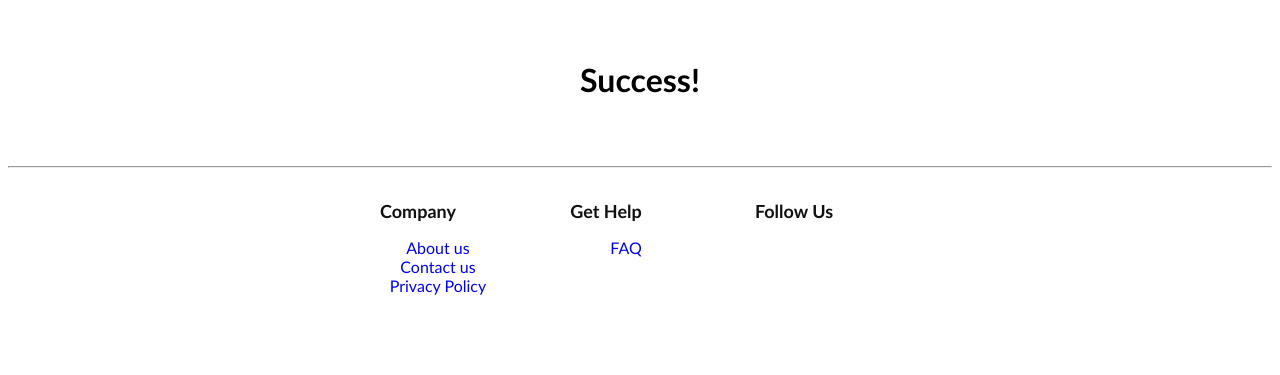
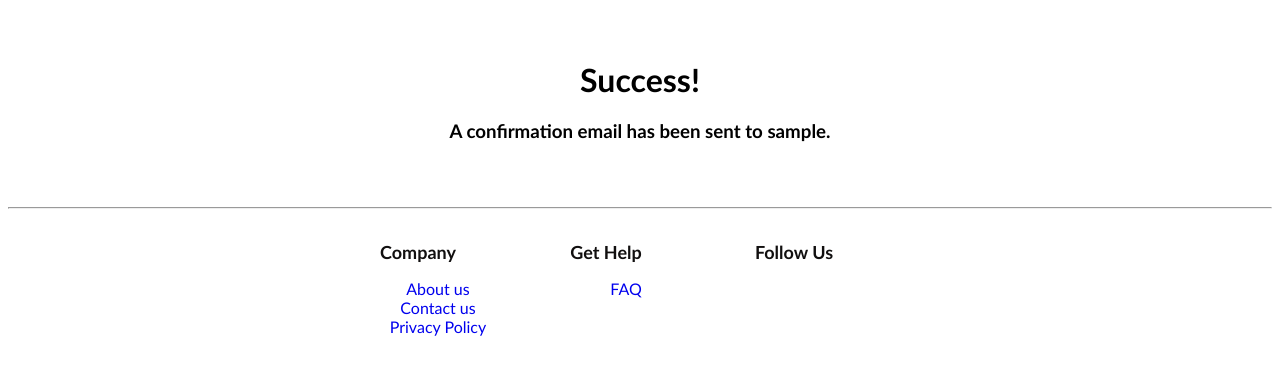
Before and after one commit to meryemselicioglu/Study-Space, a Flask app: template templates/confirmation.html in a window 1280 px wide. Shown: the part 130-505 px from the top of the page. Run offline with Flask 2, Linux system fonts and the light colour scheme; the template is opened without the code that fills it, so the values that code supplies are empty; the visitor is signed in with stand-in values (Sample User, id 1).

Commit message:
email confirmation

```diff
--- a/app.py
+++ b/app.py
@@ -1,5 +1,6 @@
 from datetime import datetime
 import time
+import smtplib
 from werkzeug.security import (
     generate_password_hash,
     check_password_hash
@@ -32,8 +33,9 @@ def add_reservation(user_id, room_id, group_size, start_time, end_time, date):
     now = datetime.now()
     current_time = now.strftime("%H:%M:%S %d/%m/%Y")
 
-    query = "insert into reservations (user_id, room_id, group_size, reserve_time, start_time, end_time, date) values ({}, {}, {}, '{}', '{}', '{}', '{}')".format(user_id, room_id, group_size, current_time, start_time, end_time, date)
+    query = "insert into reservations (user_id, room_id, group_size, reserve_time, start_time, end_time, date) values ({}, {}, {}, '{}', '{}', '{}', '{}') returning reservation_id".format(user_id, room_id, group_size, current_time, start_time, end_time, date)
     cursor.execute(query)
+    return cursor.fetchone()[0]
 
 def add_user(f_name, l_name, email, phone, password, uni):
     query = "insert into users (first_name, last_name, email, phone_no, password, isadmin, university) values ('{}', '{}', '{}', '{}', '{}', 'False', '{}')".format(f_name, l_name, email, phone, password, uni)
@@ -145,6 +147,21 @@ def get_reservations_user(user):
     cursor.execute(query)
     return  cursor.fetchall()
 
+def send_email(rid, destination, firstname, room, start, end, date):
+    sender = 'scarletstudyspace@gmail.com'
+    message = """To: {}\nSubject: Reservation Confirmation for Reservation #{}\n\nHi {}!\n\nYour reservation has been confirmed with the following details:\nRoom: {}\nDate: {}\nTime: {} to {}\n\nIf you have any questions, feel free to ask us at scarletstudyspace@gmail.com. Thanks!""".format(destination, rid, firstname, room, date, start, end)
+    try:
+        smtpObj = smtplib.SMTP('smtp.gmail.com', 587)
+        smtpObj.ehlo()
+        smtpObj.starttls()
+        smtpObj.login(sender, 'IPRO497gpd!!')
+
+        smtpObj.sendmail(sender, destination, message)
+        smtpObj.close()
+    except:
+        print('Email was not sent :(')
+
+
 @app.before_request
 def before_request():
     if 'username' in session:
@@ -199,6 +216,7 @@ def login():
 
         session['username'] = username
         session['fullname'] = get_name(username)
+        session['firstname'] = session['fullname'].split(' ')[0]
         flash("You have been logged in!")
         if is_admin(username):
             admin = True
@@ -304,7 +322,8 @@ def room():
         date = request.form.get("date")
         userid = get_user_id(g.user)
 
-        add_reservation(userid, roomid, int(size), start, end, date)
+        rid = add_reservation(userid, roomid, int(size), start, end, date)
+        send_email(rid, g.user, session['firstname'], fullroom, start, end, date)
         return redirect(url_for('confirm'))
 
     equipment = get_equipment(roomid)
--- a/templates/confirmation.html
+++ b/templates/confirmation.html
@@ -21,5 +21,6 @@
   </script>
   <body>
     <h1 style="padding-top: 3%; text-align: center" id="success">Success!</h1>
+    <h3 style="text-align: center;">A confirmation email has been sent to {{session.username}}.</h3>
   </body>
 {% endblock %}
```
